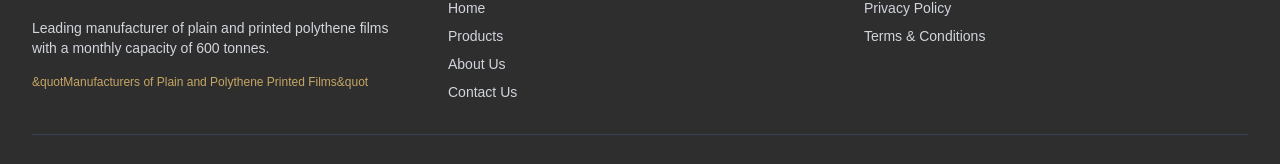
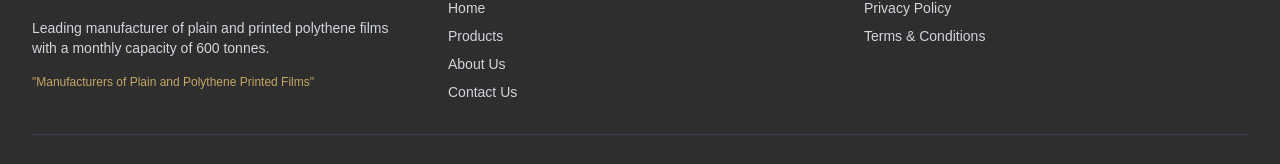
Before and after one commit to TESLAOPUnix/simplastlanding, a Next.js app: page / in a window 1280 px wide. Shown: the part 4332-4496 px from the top of the page. Built offline with nearby package versions, Linux system fonts and the light colour scheme.

Commit message:
corrected footer

```diff
--- a/src/app/page.tsx
+++ b/src/app/page.tsx
@@ -103,7 +103,7 @@ const Home: React.FC = () => {
     setShowIntro(false);
   };
 
-  // ✅ Don’t render anything until we’ve checked sessionStorage~~
+  // ✅ Don’t render anything until we’ve checked sessionStorage
   if (!hasCheckedIntro) return null;
 
   // ✅ Show intro only once
--- a/src/components/Footer.tsx
+++ b/src/components/Footer.tsx
@@ -29,7 +29,7 @@ const Footer: React.FC = () => {
               Leading manufacturer of plain and printed polythene films with a monthly capacity of 600 tonnes.
             </p>
             <p className="text-xs text-[#C6A664] font-medium">
-              &quotManufacturers of Plain and Polythene Printed Films&quot
+              &quot;Manufacturers of Plain and Polythene Printed Films&quot;
             </p>
           </div>
 
```
